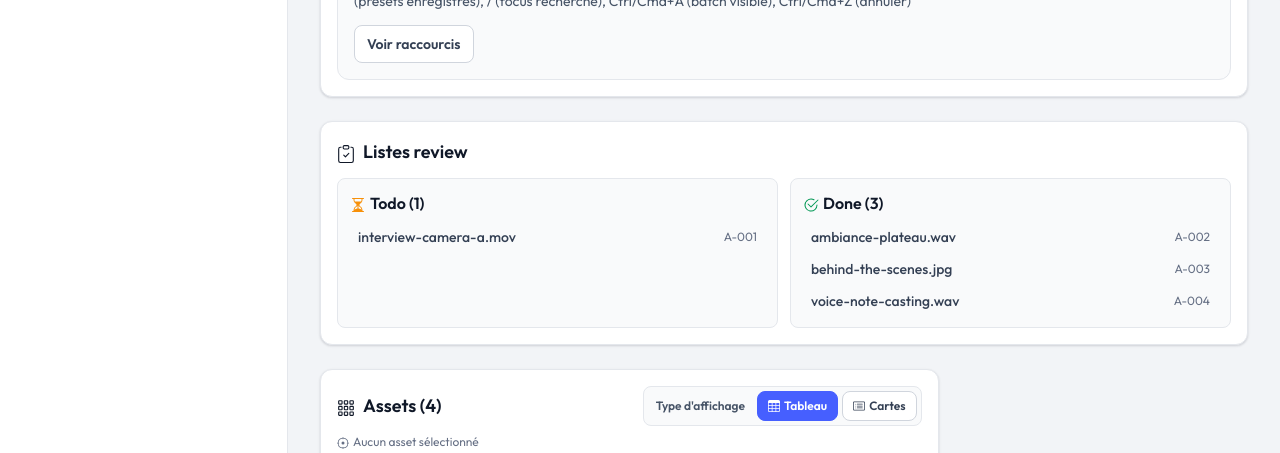
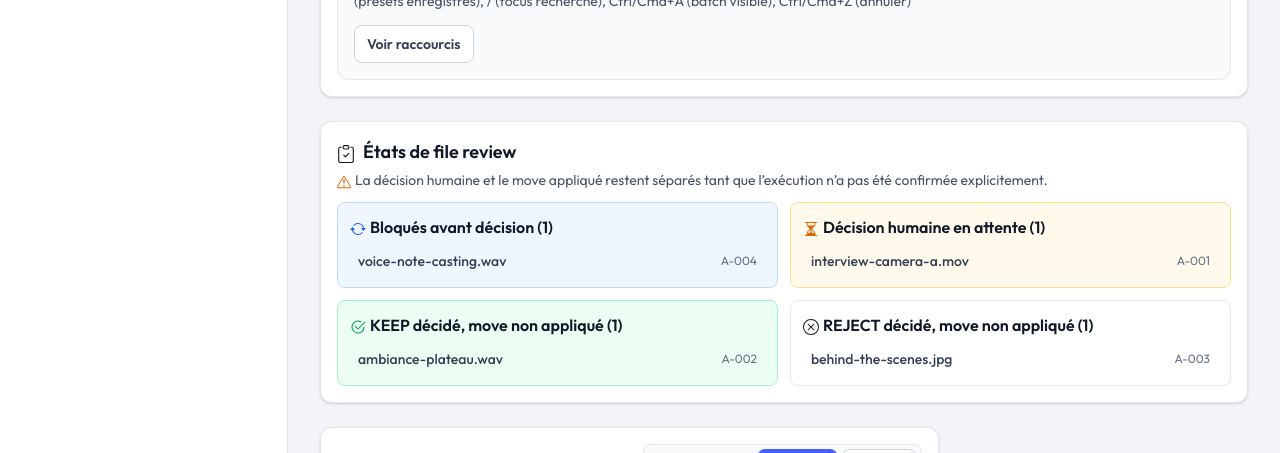
Before and after one commit to Retaia/retaia-ui, a React (Vite) app: page /review in a window 1280 px wide. Shown: the part 860-1313 px from the top of the page. Built offline with nearby package versions, Linux system fonts and the light colour scheme; no server answers.

Commit message:
feat(review): surface intermediate decision states

```diff
--- /dev/null
+++ b/src/application/review/reviewQueueGroups.ts
@@ -0,0 +1,31 @@
+import type { Asset, AssetState } from '../../domain/assets'
+
+export type ReviewQueueGroupKey =
+  | 'qualificationBlocked'
+  | 'decisionPending'
+  | 'decidedKeep'
+  | 'decidedReject'
+
+export type ReviewQueueGroup = {
+  key: ReviewQueueGroupKey
+  states: readonly AssetState[]
+  assets: Asset[]
+}
+
+const REVIEW_QUEUE_GROUP_STATES: ReadonlyArray<readonly [ReviewQueueGroupKey, readonly AssetState[]]> = [
+  ['qualificationBlocked', ['READY', 'PROCESSING_REVIEW', 'REVIEW_PENDING_PROFILE']],
+  ['decisionPending', ['DECISION_PENDING']],
+  ['decidedKeep', ['DECIDED_KEEP']],
+  ['decidedReject', ['DECIDED_REJECT']],
+] as const
+
+export function buildReviewQueueGroups(assets: Asset[]): ReviewQueueGroup[] {
+  return REVIEW_QUEUE_GROUP_STATES.map(([key, states]) => {
+    const allowedStates = new Set(states)
+    return {
+      key,
+      states,
+      assets: assets.filter((asset) => allowedStates.has(asset.state)),
+    }
+  })
+}
--- /dev/null
+++ b/src/components/app/ReviewQueueStatePanel.tsx
@@ -0,0 +1,137 @@
+import type { ReactNode } from 'react'
+import {
+  BsArrowRepeat,
+  BsCheck2Circle,
+  BsClipboardCheck,
+  BsExclamationTriangle,
+  BsHourglassSplit,
+  BsInbox,
+  BsXCircle,
+} from 'react-icons/bs'
+
+export type ReviewQueueStateGroup = {
+  key: 'qualificationBlocked' | 'decisionPending' | 'decidedKeep' | 'decidedReject'
+  assets: Array<{
+    id: string
+    name: string
+  }>
+}
+
+type Props = {
+  t: (key: string, values?: Record<string, string | number>) => string
+  groups: ReviewQueueStateGroup[]
+  onOpenAsset: (assetId: string) => void
+}
+
+function resolveGroupPresentation(
+  key: ReviewQueueStateGroup['key'],
+  t: Props['t'],
+): { title: string; emptyLabel: string; toneClassName: string; icon: ReactNode } {
+  if (key === 'qualificationBlocked') {
+    return {
+      title: t('todo.blockedTitle'),
+      emptyLabel: t('todo.blockedEmpty'),
+      toneClassName: 'border-blue-200 bg-blue-50',
+      icon: <BsArrowRepeat className="mr-1 inline-block text-blue-600" aria-hidden="true" />,
+    }
+  }
+  if (key === 'decisionPending') {
+    return {
+      title: t('todo.pendingTitle'),
+      emptyLabel: t('todo.pendingEmpty'),
+      toneClassName: 'border-warning-200 bg-warning-50',
+      icon: <BsHourglassSplit className="mr-1 inline-block text-warning-600" aria-hidden="true" />,
+    }
+  }
+  if (key === 'decidedKeep') {
+    return {
+      title: t('todo.keepTitle'),
+      emptyLabel: t('todo.keepEmpty'),
+      toneClassName: 'border-success-200 bg-success-50',
+      icon: <BsCheck2Circle className="mr-1 inline-block text-success-600" aria-hidden="true" />,
+    }
+  }
+  return {
+    title: t('todo.rejectTitle'),
+    emptyLabel: t('todo.rejectEmpty'),
+    toneClassName: 'border-danger-200 bg-danger-50',
+    icon: <BsXCircle className="mr-1 inline-block text-danger-600" aria-hidden="true" />,
+  }
+}
+
+function AssetMiniList({
+  title,
+  emptyLabel,
+  assets,
+  onOpenAsset,
+  icon,
+  toneClassName,
+}: {
+  title: string
+  emptyLabel: string
+  assets: ReviewQueueStateGroup['assets']
+  onOpenAsset: (assetId: string) => void
+  icon: ReactNode
+  toneClassName: string
+}) {
+  return (
+    <section className={`rounded-lg border p-3 ${toneClassName}`}>
+      <h3 className="mb-2 text-base font-semibold text-gray-900">
+        {icon}
+        {title}
+      </h3>
+      {assets.length === 0 ? (
+        <p className="mb-0 text-sm text-gray-500">
+          <BsInbox className="mr-1 inline-block" aria-hidden="true" />
+          {emptyLabel}
+        </p>
+      ) : (
+        <ul className="mb-0 space-y-1">
+          {assets.map((asset) => (
+            <li key={asset.id}>
+              <button
+                type="button"
+                className="inline-flex w-full items-center justify-between rounded-md px-2 py-1 text-left text-sm text-gray-700 transition-colors hover:bg-white"
+                onClick={() => onOpenAsset(asset.id)}
+              >
+                <span className="font-medium">{asset.name}</span>
+                <span className="text-xs text-gray-500">{asset.id}</span>
+              </button>
+            </li>
+          ))}
+        </ul>
+      )}
+    </section>
+  )
+}
+
+export function ReviewQueueStatePanel({ t, groups, onOpenAsset }: Props) {
+  return (
+    <section className="mt-3 rounded-xl border border-gray-200 bg-white p-4 shadow-theme-sm" aria-label={t('todo.region')}>
+      <h2 className="mb-1 text-lg font-semibold text-gray-900">
+        <BsClipboardCheck className="mr-2 inline-block" aria-hidden="true" />
+        {t('todo.title')}
+      </h2>
+      <p className="mb-3 text-sm text-gray-600">
+        <BsExclamationTriangle className="mr-1 inline-block text-warning-600" aria-hidden="true" />
+        {t('todo.body')}
+      </p>
+      <div className="grid grid-cols-1 gap-3 xl:grid-cols-2">
+        {groups.map((group) => {
+          const presentation = resolveGroupPresentation(group.key, t)
+          return (
+            <AssetMiniList
+              key={group.key}
+              title={`${presentation.title} (${group.assets.length})`}
+              emptyLabel={presentation.emptyLabel}
+              assets={group.assets}
+              onOpenAsset={onOpenAsset}
+              icon={presentation.icon}
+              toneClassName={presentation.toneClassName}
+            />
+          )
+        })}
+      </div>
+    </section>
+  )
+}
--- a/src/components/app/ReviewTodoDonePanel.tsx
+++ /dev/null
@@ -1,81 +0,0 @@
-import type { ReactNode } from 'react'
-import { BsCheck2Circle, BsClipboardCheck, BsHourglassSplit, BsInbox } from 'react-icons/bs'
-import type { Asset } from '../../domain/assets'
-
-type Props = {
-  t: (key: string, values?: Record<string, string | number>) => string
-  todoAssets: Asset[]
-  doneAssets: Asset[]
-  onOpenAsset: (assetId: string) => void
-}
-
-function AssetMiniList({
-  title,
-  emptyLabel,
-  assets,
-  onOpenAsset,
-  icon,
-}: {
-  title: string
-  emptyLabel: string
-  assets: Asset[]
-  onOpenAsset: (assetId: string) => void
-  icon: ReactNode
-}) {
-  return (
-    <section className="rounded-lg border border-gray-200 bg-gray-50 p-3">
-      <h3 className="mb-2 text-base font-semibold text-gray-900">
-        {icon}
-        {title}
-      </h3>
-      {assets.length === 0 ? (
-        <p className="mb-0 text-sm text-gray-500">
-          <BsInbox className="mr-1 inline-block" aria-hidden="true" />
-          {emptyLabel}
-        </p>
-      ) : (
-        <ul className="mb-0 space-y-1">
-          {assets.map((asset) => (
-            <li key={asset.id}>
-              <button
-                type="button"
-                className="inline-flex w-full items-center justify-between rounded-md px-2 py-1 text-left text-sm text-gray-700 transition-colors hover:bg-white"
-                onClick={() => onOpenAsset(asset.id)}
-              >
-                <span className="font-medium">{asset.name}</span>
-                <span className="text-xs text-gray-500">{asset.id}</span>
-              </button>
-            </li>
-          ))}
-        </ul>
-      )}
-    </section>
-  )
-}
-
-export function ReviewTodoDonePanel({ t, todoAssets, doneAssets, onOpenAsset }: Props) {
-  return (
-    <section className="mt-3 rounded-xl border border-gray-200 bg-white p-4 shadow-theme-sm" aria-label={t('todo.region')}>
-      <h2 className="mb-3 text-lg font-semibold text-gray-900">
-        <BsClipboardCheck className="mr-2 inline-block" aria-hidden="true" />
-        {t('todo.title')}
-      </h2>
-      <div className="grid grid-cols-1 gap-3 md:grid-cols-2">
-        <AssetMiniList
-          title={t('todo.todoTitle', { count: todoAssets.length })}
-          emptyLabel={t('todo.todoEmpty')}
-          assets={todoAssets}
-          onOpenAsset={onOpenAsset}
-          icon={<BsHourglassSplit className="mr-1 inline-block text-warning-500" aria-hidden="true" />}
-        />
-        <AssetMiniList
-          title={t('todo.doneTitle', { count: doneAssets.length })}
-          emptyLabel={t('todo.doneEmpty')}
-          assets={doneAssets}
-          onOpenAsset={onOpenAsset}
-          icon={<BsCheck2Circle className="mr-1 inline-block text-success-600" aria-hidden="true" />}
-        />
-      </div>
-    </section>
-  )
-}
--- a/src/components/review/ReviewWorkspaceSection.tsx
+++ b/src/components/review/ReviewWorkspaceSection.tsx
@@ -1,6 +1,5 @@
 import { ActionPanels } from '../app/ActionPanels'
-import { ReviewTodoDonePanel } from '../app/ReviewTodoDonePanel'
-import type { Asset } from '../../domain/assets'
+import { ReviewQueueStatePanel, type ReviewQueueStateGroup } from '../app/ReviewQueueStatePanel'
 import { getActionAvailability } from '../../domain/actionAvailability'
 import type { DensityMode } from '../../hooks/useDensityMode'
 import type { ReviewRefreshReason } from '../../infrastructure/review/apiReviewErrorAdapter'
@@ -39,8 +38,7 @@ type Props = {
   lastSuccessfulReportData: unknown
   reportExportStatus: string | null
   undoStackLength: number
-  todoAssets: Asset[]
-  doneAssets: Asset[]
+  reviewQueueGroups: ReviewQueueStateGroup[]
   onApplySavedView: (view: 'DEFAULT' | 'PENDING' | 'BATCH') => void
   onApplyPresetPendingRecent: () => void
   onApplyPresetImagesRejected: () => void
@@ -88,8 +86,7 @@ export function ReviewWorkspaceSection(props: Props) {
     lastSuccessfulReportData,
     reportExportStatus,
     undoStackLength,
-    todoAssets,
-    doneAssets,
+    reviewQueueGroups,
     onApplySavedView,
     onApplyPresetPendingRecent,
     onApplyPresetImagesRejected,
@@ -157,10 +154,9 @@ export function ReviewWorkspaceSection(props: Props) {
         onExportBatchReport={onExportBatchReport}
         onUndoLastAction={onUndoLastAction}
       />
-      <ReviewTodoDonePanel
+      <ReviewQueueStatePanel
         t={t}
-        todoAssets={todoAssets}
-        doneAssets={doneAssets}
+        groups={reviewQueueGroups}
         onOpenAsset={onOpenAsset}
       />
     </>
--- a/src/hooks/useReviewPageController.ts
+++ b/src/hooks/useReviewPageController.ts
@@ -33,6 +33,7 @@ import { summarizeBatchScope } from '../application/review/batchScopeSummary'
 import { resolveBatchExecutionScope } from '../application/review/batchExecutionScope'
 import { finalizeBulkDecisionResult } from '../application/review/bulkDecisionFinalization'
 import { resolveReviewApiError } from '../application/review/errorResolution'
+import { buildReviewQueueGroups } from '../application/review/reviewQueueGroups'
 import { submitReviewDecisions } from '../application/review/submitReviewDecisions'
 import {
   refreshReviewAsset,
@@ -320,14 +321,7 @@ export function useReviewPageController({ view = 'workspace' }: ReviewPageProps
     () => resolveBatchExecutionScope(assets, batchIds),
     [assets, batchIds],
   )
-  const todoAssets = useMemo(
-    () => assets.filter((asset) => asset.state === 'DECISION_PENDING'),
-    [assets],
-  )
-  const doneAssets = useMemo(
-    () => assets.filter((asset) => asset.state !== 'DECISION_PENDING'),
-    [assets],
-  )
+  const reviewQueueGroups = useMemo(() => buildReviewQueueGroups(assets), [assets])
   const selectedAssetState = selectedAsset?.state ?? null
   const mapBatchErrorToMessage = useCallback(
     (error: unknown) =>
@@ -1174,8 +1168,7 @@ export function useReviewPageController({ view = 'workspace' }: ReviewPageProps
     reportExportStatus,
     undoStack,
     activityLog,
-    todoAssets,
-    doneAssets,
+    reviewQueueGroups,
     applySavedView: applySavedViewWithBatchGuard,
     applyPresetPendingRecent,
     applyPresetImagesRejected,
--- a/src/i18n/locales/fr.ts
+++ b/src/i18n/locales/fr.ts
@@ -565,11 +565,16 @@ export const frTranslation = {
   'actions.shortcutsActionBatch': 'Basculer vue batch',
   'actions.shortcutsActionNext': 'Ouvrir prochain',
   'todo.region': 'Suivi review',
-  'todo.title': 'Listes review',
-  'todo.todoTitle': 'Todo ({count})',
-  'todo.todoEmpty': 'Aucun asset à traiter.',
-  'todo.doneTitle': 'Done ({count})',
-  'todo.doneEmpty': 'Aucun asset terminé.',
+  'todo.title': 'États de file review',
+  'todo.body': 'La décision humaine et le move appliqué restent séparés tant que l’exécution n’a pas été confirmée explicitement.',
+  'todo.blockedTitle': 'Bloqués avant décision',
+  'todo.blockedEmpty': 'Aucun asset bloqué avant décision humaine.',
+  'todo.pendingTitle': 'Décision humaine en attente',
+  'todo.pendingEmpty': 'Aucun asset en attente de décision humaine.',
+  'todo.keepTitle': 'KEEP décidé, move non appliqué',
+  'todo.keepEmpty': 'Aucune décision KEEP en attente d’application.',
+  'todo.rejectTitle': 'REJECT décidé, move non appliqué',
+  'todo.rejectEmpty': 'Aucune décision REJECT en attente d’application.',
   'assets.region': 'Liste des assets',
   'assets.title': 'Assets ({count})',
   'assets.displayType': "Type d'affichage",
--- a/src/pages/ReviewWorkspacePage.tsx
+++ b/src/pages/ReviewWorkspacePage.tsx
@@ -78,8 +78,7 @@ export default function ReviewWorkspacePage() {
           lastSuccessfulReportData={controller.lastSuccessfulReportData}
           reportExportStatus={controller.reportExportStatus}
           undoStackLength={controller.undoStack.length}
-          todoAssets={controller.todoAssets}
-          doneAssets={controller.doneAssets}
+          reviewQueueGroups={controller.reviewQueueGroups}
           onApplySavedView={controller.applySavedView}
           onApplyPresetPendingRecent={controller.applyPresetPendingRecent}
           onApplyPresetImagesRejected={controller.applyPresetImagesRejected}
```
Also changed, not shown: src/i18n/locales/en.ts (+10 -5 lines), 5 other files (tests, documents, lock files or other folders).
